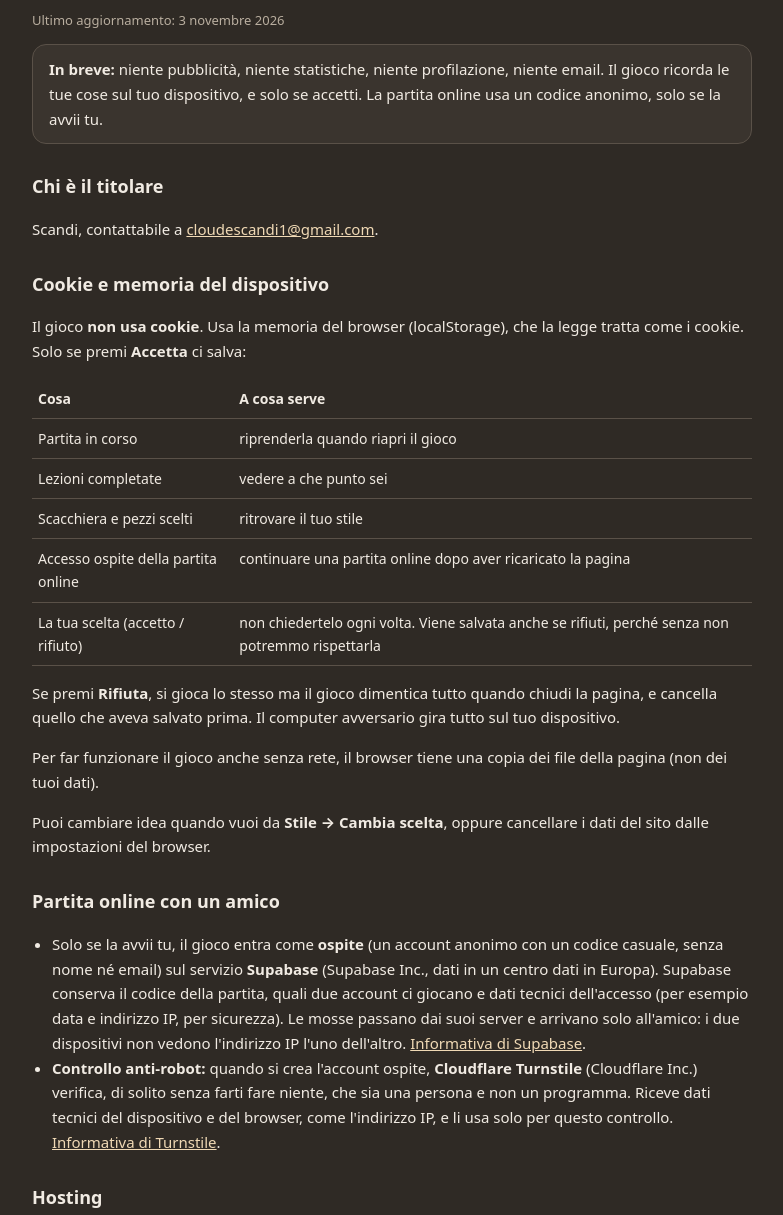
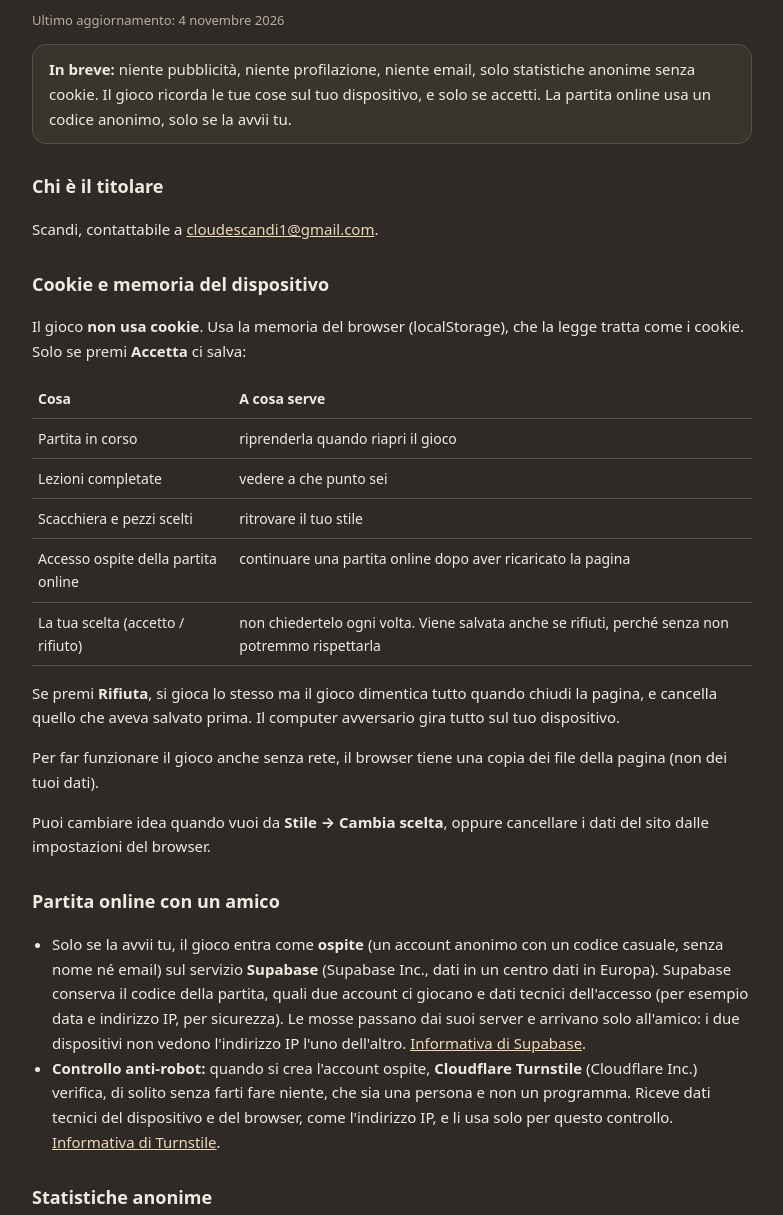
Before and after one commit to cloudescandi1-dotcom/scacchi, a plain HTML site: page privacy.html in a window 1280 px wide. Shown: the part 125-1340 px from the top of the page, without its empty margins (248-1031 px from the left). Drawn offline with Linux system fonts and the light colour scheme.

Commit message:
Aggiornamento del gioco (versione f45d564)

```diff
--- a/privacy.html
+++ b/privacy.html
@@ -20,9 +20,9 @@
 <main>
   <p><a href="./">← Torna al gioco</a></p>
   <h1>Privacy e cookie</h1>
-  <p class="mut">Ultimo aggiornamento: 3 novembre 2026</p>
+  <p class="mut">Ultimo aggiornamento: 4 novembre 2026</p>
 
-  <div class="box"><strong>In breve:</strong> niente pubblicità, niente statistiche, niente profilazione, niente email.
+  <div class="box"><strong>In breve:</strong> niente pubblicità, niente profilazione, niente email, solo statistiche anonime senza cookie.
   Il gioco ricorda le tue cose sul tuo dispositivo, e solo se accetti. La partita online usa un codice anonimo, solo se la avvii tu.</div>
 
   <h2>Chi è il titolare</h2>
@@ -48,6 +48,9 @@
     <li><strong>Controllo anti-robot:</strong> quando si crea l'account ospite, <strong>Cloudflare Turnstile</strong> (Cloudflare Inc.) verifica, di solito senza farti fare niente, che sia una persona e non un programma. Riceve dati tecnici del dispositivo e del browser, come l'indirizzo IP, e li usa solo per questo controllo. <a href="https://www.cloudflare.com/turnstile-privacy-policy/" target="_blank" rel="noopener">Informativa di Turnstile</a>.</li>
   </ul>
 
+  <h2>Statistiche anonime</h2>
+  <p>Usiamo Cloudflare Web Analytics (Cloudflare Inc.) per contare le visite in forma aggregata (pagine viste, paese, tipo di dispositivo). Non usa cookie, non salva nulla sul tuo dispositivo e non traccia le singole persone; Cloudflare riceve dati tecnici come l'indirizzo IP per elaborare la richiesta. <a href="https://www.cloudflare.com/privacypolicy/" target="_blank" rel="noopener">Informativa di Cloudflare</a>.</p>
+
   <h2>Hosting</h2>
   <p>Il sito è ospitato da GitHub Pages (GitHub Inc., Stati Uniti), che registra l'indirizzo IP per servire le pagine e proteggerle dagli attacchi. Il trasferimento verso gli Stati Uniti avviene con le garanzie del quadro UE-USA sulla protezione dei dati. <a href="https://docs.github.com/site-policy/privacy-policies/github-general-privacy-statement" target="_blank" rel="noopener">Informativa di GitHub</a>.</p>
 
```
Also changed, not shown: index.html (+3 -2 lines).
